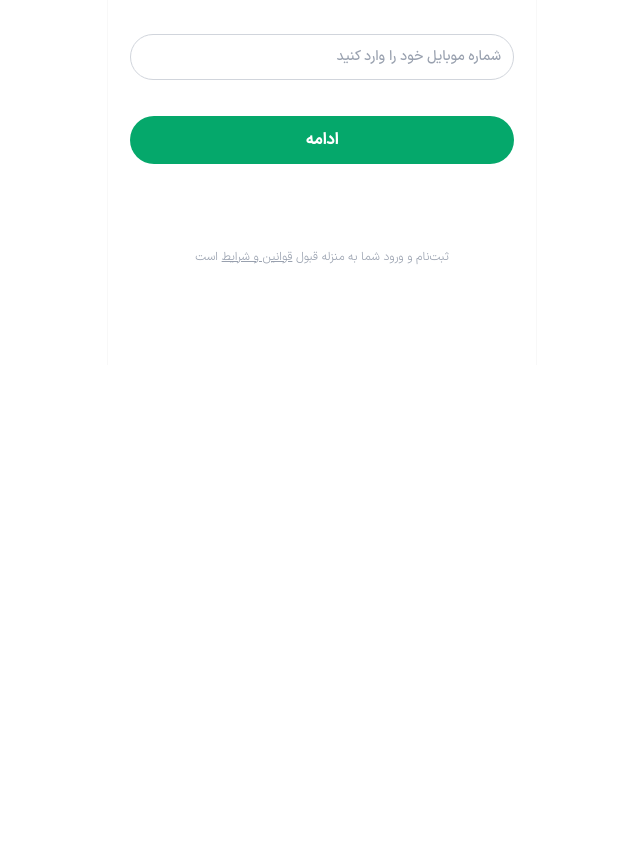
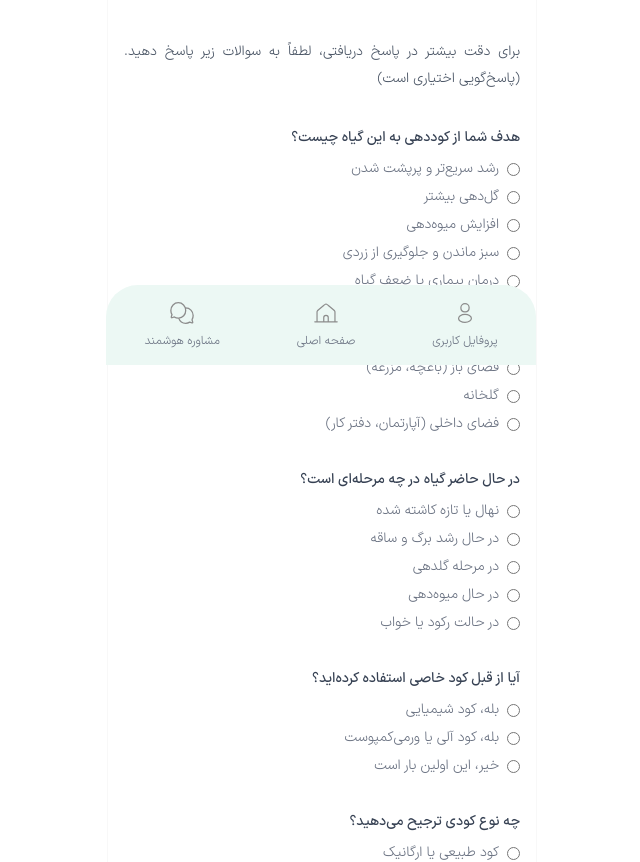
Before and after one commit to alirezzasarkar/smart-greenhouse-assistant, a React (Vite) app: page /fertilizer-detection in a window 1280 px wide. Before the commit this address led to /signup-login. Shown: the part 435-1297 px from the top of the page, without its empty margins (318-958 px from the left). Before the commit the page ends 800 px from the top, so only its background shows below. Built offline with nearby package versions, Linux system fonts and the light colour scheme.

Commit message:
Adding questions related to each section of the diagnoses

```diff
--- a/src/App.jsx
+++ b/src/App.jsx
@@ -95,9 +95,9 @@ function App() {
         <Route
           path="/"
           element={
-            <ProtectedRoute>
-              <MainLayout />
-            </ProtectedRoute>
+            // <ProtectedRoute>
+            <MainLayout />
+            // </ProtectedRoute>
           }
         >
           <Route index element={<HomePage />} />
--- a/src/layouts/MainLayout.jsx
+++ b/src/layouts/MainLayout.jsx
@@ -11,11 +11,11 @@ const MainLayout = () => {
   const { isAuthenticated } = useContext(AuthContext);
   const navigate = useNavigate();
 
-  useEffect(() => {
-    if (!isAuthenticated) {
-      navigate("/signup-login");
-    }
-  }, [isAuthenticated, navigate]);
+  // useEffect(() => {
+  //   if (!isAuthenticated) {
+  //     navigate("/signup-login");
+  //   }
+  // }, [isAuthenticated, navigate]);
 
   const tabs = [
     {
--- a/src/pages/FertilizerDetection.jsx
+++ b/src/pages/FertilizerDetection.jsx
@@ -7,84 +7,55 @@ import { useState } from "react";
 
 const questions = [
   {
-    question: "گیاه در چه مرحله ای از رشد قرار دارد؟",
-    name: "growthStage",
+    question: "هدف شما از کوددهی به این گیاه چیست؟",
+    name: "fertilizationGoal",
     options: [
-      { label: "مرحله‌برداشت (رسیده)", value: "harvest" },
-      { label: "در حال رشد (برگ‌دهی و ساقه)", value: "growing" },
-      { label: "نهال ابتدایی (تازه کاشته‌شده)", value: "seedling" },
-      { label: "قلمه‌زنی (تکثیر یافته)", value: "propagated" },
-      { label: "اصلاً رشد نکرده (ایستا)", value: "no_growth" },
+      { label: "رشد سریع‌تر و پرپشت شدن", value: "faster_growth_and_density" },
+      { label: "گل‌دهی بیشتر", value: "more_flowering" },
+      { label: "افزایش میوه‌دهی", value: "more_fruiting" },
+      {
+        label: "سبز ماندن و جلوگیری از زردی",
+        value: "stay_green_prevent_yellowing",
+      },
+      { label: "درمان بیماری یا ضعف گیاه", value: "treat_disease_or_weakness" },
     ],
   },
   {
-    question: "محیط نگهداری گیاه کجاست؟",
-    name: "plantLocation",
+    question: "گیاه در کجا نگهداری می‌شود؟",
+    name: "plantEnvironment",
     options: [
-      { label: "آپارتمان", value: "apartment" },
-      { label: "بالکن و تراس", value: "balcony_terrace" },
-      { label: "باغ", value: "garden" },
+      { label: "فضای باز (باغچه، مزرعه)", value: "outdoor_garden_farm" },
       { label: "گلخانه", value: "greenhouse" },
+      { label: "فضای داخلی (آپارتمان، دفتر کار)", value: "indoor_home_office" },
     ],
   },
   {
-    question: "وضعیت نور محیط نگهداری گل چگونه بود؟",
-    name: "lightType",
+    question: "در حال حاضر گیاه در چه مرحله‌ای است؟",
+    name: "currentGrowthStage",
     options: [
-      { label: "نور مستقیم خورشید", value: "direct_sunlight" },
-      { label: "نور مصنوعی", value: "artificial_light" },
-      { label: "نور غیرمستقیم", value: "indirect_light" },
-      { label: "کم نور یا بدون نور", value: "low_light" },
+      { label: "نهال یا تازه کاشته شده", value: "seedling" },
+      { label: "در حال رشد برگ و ساقه", value: "leafy_growth" },
+      { label: "در مرحله گلدهی", value: "flowering" },
+      { label: "در حال میوه‌دهی", value: "fruiting" },
+      { label: "در حالت رکود یا خواب", value: "dormant" },
     ],
   },
   {
-    question: "دمای محیطی که گیاه نگهداری می‌شود معمولاً چقدر است؟",
-    name: "temperature",
+    question: "آیا از قبل کود خاصی استفاده کرده‌اید؟",
+    name: "previousFertilizerUse",
     options: [
-      { label: "زیر ۱۵ درجه", value: "below_15" },
-      { label: "بین ۱۵ تا ۲۵ درجه", value: "15_to_25" },
-      { label: "بالای ۲۵ درجه", value: "above_25" },
-      { label: "متغیر بوده و مشخص نیست", value: "unknown" },
+      { label: "بله، کود شیمیایی", value: "used_chemical" },
+      { label: "بله، کود آلی یا ورمی‌کمپوست", value: "used_organic" },
+      { label: "خیر، این اولین بار است", value: "first_time" },
     ],
   },
   {
-    question: "خاک گیاه شما چه ویژگی دارد؟",
-    name: "soilType",
+    question: "چه نوع کودی ترجیح می‌دهید؟",
+    name: "preferredFertilizerType",
     options: [
-      { label: "خاک شنی", value: "sandy" },
-      { label: "خاک رسی", value: "clay" },
-      { label: "خاک آهکی", value: "alkaline" },
-      { label: "نمیدانم", value: "unknown" },
-    ],
-  },
-  {
-    question: "شرایط آب و هوایی محیط نگهداری گیاه چگونه است؟",
-    name: "climate",
-    options: [
-      { label: "گرم و خشک", value: "hot_dry" },
-      { label: "گرم و مرطوب", value: "hot_humid" },
-      { label: "معتدل و مرطوب", value: "mild_humid" },
-      { label: "سرد و خشک", value: "cold_dry" },
-      { label: "سرد و مرطوب", value: "cold_humid" },
-      { label: "معتدل و خشک", value: "mild_dry" },
-    ],
-  },
-  {
-    question: "آخرین بار چه زمانی به گیاه کود داده‌اید؟",
-    name: "lastFertilization",
-    options: [
-      { label: "کمتر از ۱ ماه گذشته", value: "under_1_month" },
-      { label: "بین ۱ تا ۳ ماه گذشته", value: "between_1_and_3_months" },
-      { label: "بیشتر از ۳ ماه گذشته", value: "over_3_months" },
-      { label: "تا حالا کود نداده‌ام", value: "never" },
-    ],
-  },
-  {
-    question: "آیا گیاه دچار آفت یا بیماری بوده است؟",
-    name: "diseaseHistory",
-    options: [
-      { label: "بله، اخیراً مشاهده شده", value: "yes" },
-      { label: "خیر، گیاه سالم است", value: "no" },
+      { label: "کود طبیعی یا ارگانیک", value: "organic" },
+      { label: "کود شیمیایی با تأثیر سریع", value: "chemical_fast" },
+      { label: "فرقی نمی‌کند، فقط نتیجه مهم است", value: "no_preference" },
     ],
   },
 ];
--- a/src/pages/PestDetection.jsx
+++ b/src/pages/PestDetection.jsx
@@ -6,68 +6,83 @@ import Question from "../components/common/Question";
 import Loader from "../components/common/Loader";
 const questions = [
   {
-    question: "محیط نگهداری گیاه کجاست؟",
-    name: "plantLocation",
+    question:
+      "آیا موردی از موارد زیر را در نزدیکی یا روی گیاه دیده‌اید؟ (می‌توانید چند گزینه را انتخاب کنید)",
+    name: "visibleSignsNearPlant",
     options: [
-      { label: "آپارتمان", value: "apartment" },
-      { label: "بالکن و تراس", value: "balcony_terrace" },
-      { label: "باغ", value: "garden" },
-      { label: "گلخانه", value: "greenhouse" },
+      { label: "حشرات کوچک قابل مشاهده", value: "visible_small_insects" },
+      {
+        label: "تار عنکبوت یا بافت نازک سفید",
+        value: "web_or_thin_white_layer",
+      },
+      {
+        label: "ذرات سفید یا سیاه روی برگ‌ها",
+        value: "white_or_black_particles",
+      },
+      { label: "تخم یا نقاط ریز روی سطح برگ", value: "eggs_or_spots_on_leaf" },
+      { label: "هیچ‌کدام از موارد بالا", value: "none_of_the_above" },
     ],
   },
   {
-    question: "وضعیت نور محیط نگهداری گل چگونه بود؟",
-    name: "lightType",
+    question: "آیا گیاهان دیگر نیز دچار این مشکل شده‌اند؟",
+    name: "otherPlantsAffected",
     options: [
-      { label: "نور مستقیم خورشید", value: "direct_sunlight" },
-      { label: "نور مصنوعی", value: "artificial_light" },
-      { label: "نور غیرمستقیم", value: "indirect_light" },
-      { label: "کم نور یا بدون نور", value: "low_or_no_light" },
+      {
+        label: "بله، چند گیاه دیگر هم آسیب دیده‌اند",
+        value: "multiple_plants_affected",
+      },
+      {
+        label: "فقط همین گیاه آسیب دیده است",
+        value: "only_this_plant_affected",
+      },
+      { label: "مطمئن نیستم", value: "not_sure" },
     ],
   },
   {
-    question: "دمای محیطی که گیاه نگهداری می‌شود معمولاً چقدر است؟",
-    name: "temperature",
+    question: "گیاه در چه شرایط محیطی نگهداری می‌شود؟",
+    name: "environmentCondition",
     options: [
-      { label: "زیر ۱۵ درجه", value: "below_15c" },
-      { label: "بین ۱۵ تا ۲۵ درجه", value: "15_to_25c" },
-      { label: "بالای ۲۵ درجه", value: "above_25c" },
-      { label: "متغیر بوده و مشخص نیست", value: "variable_unknown" },
+      {
+        label: "در فضای باز با نور مستقیم خورشید",
+        value: "outdoor_full_sunlight",
+      },
+      {
+        label: "در فضای باز اما در سایه یا نیم‌سایه",
+        value: "outdoor_partial_shade",
+      },
+      { label: "در گلخانه", value: "in_greenhouse" },
+      { label: "در فضای بسته (مثلاً داخل خانه)", value: "indoor_environment" },
+      { label: "سایر شرایط", value: "other_conditions" },
     ],
   },
   {
-    question: "آیا در خاک یا اطراف گیاه، حشرات یا لارو دیده‌اید؟",
-    name: "insectsPresent",
+    question:
+      "آیا اخیراً از یکی از موارد زیر استفاده کرده‌اید؟ (می‌توانید چند گزینه را انتخاب کنید)",
+    name: "recentUsages",
     options: [
-      { label: "بله", value: "yes" },
-      { label: "خیر", value: "no" },
+      { label: "کود شیمیایی", value: "chemical_fertilizer" },
+      {
+        label: "کود طبیعی یا ورمی‌کمپوست",
+        value: "natural_fertilizer_or_vermicompost",
+      },
+      { label: "سم یا آفت‌کش", value: "pesticide_or_insecticide" },
+      {
+        label: "آب با تغییرات خاص (مثلاً آب شور، کلردار، باران)",
+        value: "water_with_special_conditions",
+      },
+      { label: "خیر، هیچ‌کدام", value: "none" },
     ],
   },
   {
-    question: "زه‌کشی گلدان چگونه است؟",
-    name: "drainage",
+    question:
+      "کدام قسمت‌های گیاه بیشتر آسیب‌دیده‌اند؟ (می‌توانید چند گزینه را انتخاب کنید)",
+    name: "damagedPlantParts",
     options: [
-      { label: "خوب است، آب اضافی خارج می‌شود", value: "good_drainage" },
-      { label: "متوسط است", value: "average_drainage" },
-      { label: "ضعیف یا بدون خروج آب", value: "poor_drainage" },
-    ],
-  },
-  {
-    question: "آیا اخیراً گیاه را جابه‌جا کرده‌اید یا گلدانش را عوض کرده‌اید؟",
-    name: "recentTransplant",
-    options: [
-      { label: "بله", value: "yes" },
-      { label: "خیر", value: "no" },
-    ],
-  },
-  {
-    question: "آیا اخیراً به عنوان تقویتی از آفت‌کش استفاده کرده‌اید؟",
-    name: "pesticideUsage",
-    options: [
-      { label: "در یک ماه گذشته", value: "within_1_month" },
-      { label: "بین ۱ تا ۳ ماه گذشته", value: "between_1_and_3_months" },
-      { label: "بیشتر از ۳ ماه گذشته", value: "more_than_3_months" },
-      { label: "اصلاً استفاده نکرده‌ام", value: "never_used" },
+      { label: "برگ‌ها", value: "leaves" },
+      { label: "ساقه‌ها", value: "stems" },
+      { label: "گل‌ها", value: "flowers" },
+      { label: "ریشه (در صورت مشاهده)", value: "roots" },
+      { label: "نمی‌توان تشخیص داد", value: "cannot_determine" },
     ],
   },
 ];
--- a/src/pages/WaterDetection.jsx
+++ b/src/pages/WaterDetection.jsx
@@ -7,84 +7,50 @@ import Loader from "../components/common/Loader";
 
 const questions = [
   {
-    question: "گیاه در چه مرحله ای از رشد قرار دارد؟",
-    name: "growthStage",
+    question: "گیاه در حال حاضر کجا نگهداری می‌شود؟",
+    name: "currentLocation",
     options: [
-      { label: "مرحله‌برداشت (رسیده)", value: "harvest" },
-      { label: "در حال رشد (برگ‌دهی و ساقه)", value: "growing" },
-      { label: "نهال ابتدایی (تازه کاشته‌شده)", value: "seedling" },
-      { label: "قلمه‌زنی (تکثیر یافته)", value: "propagated" },
-      { label: "اصلاً رشد نکرده (ایستا)", value: "no_growth" },
-    ],
-  },
-  {
-    question: "محیط نگهداری گیاه کجاست؟",
-    name: "plantLocation",
-    options: [
-      { label: "آپارتمان", value: "apartment" },
-      { label: "بالکن و تراس", value: "balcony_terrace" },
-      { label: "باغ", value: "garden" },
+      { label: "داخل خانه", value: "indoor" },
+      { label: "فضای باز", value: "outdoor" },
       { label: "گلخانه", value: "greenhouse" },
     ],
   },
   {
-    question: "وضعیت نور محیط نگهداری گل چگونه بود؟",
-    name: "lightType",
+    question: "چه نوع آب و هوایی در محل نگهداری غالب است؟",
+    name: "dominantClimate",
     options: [
-      { label: "نور مستقیم خورشید", value: "direct_sunlight" },
-      { label: "نور مصنوعی", value: "artificial_light" },
-      { label: "نور غیرمستقیم", value: "indirect_light" },
-      { label: "کم نور یا بدون نور", value: "low_light" },
+      { label: "گرم و خشک", value: "hot_dry" },
+      { label: "گرم و مرطوب", value: "hot_humid" },
+      { label: "سرد و خشک", value: "cold_dry" },
+      { label: "معتدل", value: "mild" },
     ],
   },
   {
-    question: "دمای محیطی که گیاه نگهداری می‌شود معمولاً چقدر است؟",
-    name: "temperature",
+    question: "مرحله فعلی رشد گیاه چیست؟",
+    name: "currentStage",
     options: [
-      { label: "زیر ۱۵ درجه", value: "below_15" },
-      { label: "بین ۱۵ تا ۲۵ درجه", value: "15_to_25" },
-      { label: "بالای ۲۵ درجه", value: "above_25" },
-      { label: "متغیر بوده و مشخص نیست", value: "unknown" },
+      { label: "نهال یا تازه کاشته شده", value: "seedling" },
+      { label: "در حال رشد", value: "growing" },
+      { label: "بالغ و ثابت", value: "mature" },
+      { label: "گلدهی یا میوه‌دهی", value: "flowering_or_fruiting" },
     ],
   },
   {
-    question: "خاک گیاه شما چه ویژگی دارد؟",
-    name: "soilType",
+    question: "چند وقت یک‌بار معمولاً آبیاری انجام می‌دهید؟",
+    name: "wateringFrequency",
     options: [
-      { label: "خاک شنی", value: "sandy" },
-      { label: "خاک رسی", value: "clay" },
-      { label: "خاک آهکی", value: "alkaline" },
-      { label: "نمیدانم", value: "unknown" },
+      { label: "هر روز", value: "daily" },
+      { label: "هر ۲-۳ روز", value: "every_2_3_days" },
+      { label: "هفته‌ای یک‌بار یا کمتر", value: "weekly_or_less" },
+      { label: "هنوز نمی‌دانم", value: "not_sure" },
     ],
   },
   {
-    question: "شرایط آب و هوایی محیط نگهداری گیاه چگونه است؟",
-    name: "climate",
+    question: "آیا علائمی مثل زرد شدن برگ، پژمردگی یا پوسیدگی دیده‌اید؟",
+    name: "symptoms",
     options: [
-      { label: "گرم و خشک", value: "hot_dry" },
-      { label: "گرم و مرطوب", value: "hot_humid" },
-      { label: "معتدل و مرطوب", value: "mild_humid" },
-      { label: "سرد و خشک", value: "cold_dry" },
-      { label: "سرد و مرطوب", value: "cold_humid" },
-      { label: "معتدل و خشک", value: "mild_dry" },
-    ],
-  },
-  {
-    question: "آخرین بار چه زمانی به گیاه کود داده‌اید؟",
-    name: "lastFertilization",
-    options: [
-      { label: "کمتر از ۱ ماه گذشته", value: "under_1_month" },
-      { label: "بین ۱ تا ۳ ماه گذشته", value: "between_1_and_3_months" },
-      { label: "بیشتر از ۳ ماه گذشته", value: "over_3_months" },
-      { label: "تا حالا کود نداده‌ام", value: "never" },
-    ],
-  },
-  {
-    question: "آیا گیاه دچار آفت یا بیماری بوده است؟",
-    name: "diseaseHistory",
-    options: [
-      { label: "بله، اخیراً مشاهده شده", value: "yes" },
-      { label: "خیر، گیاه سالم است", value: "no" },
+      { label: "بله", value: "yes" },
+      { label: "خیر", value: "no" },
     ],
   },
 ];
```
